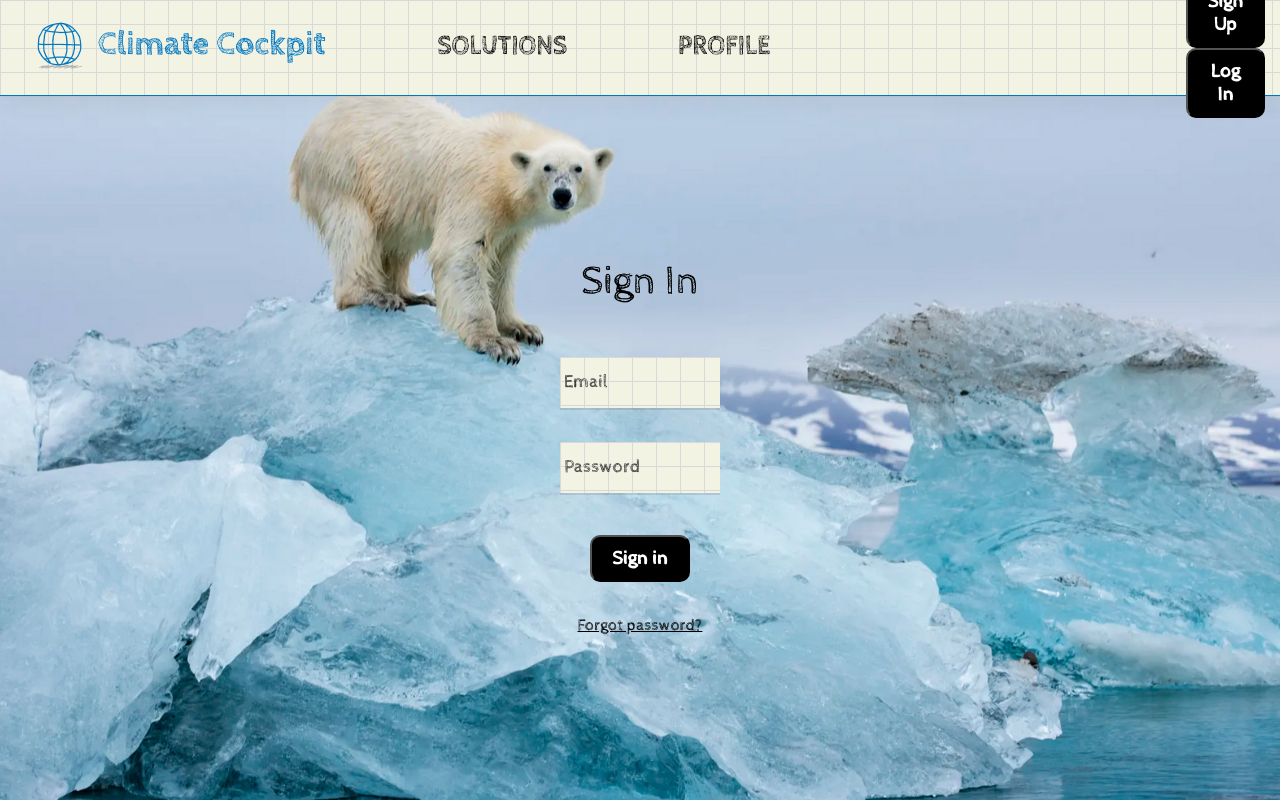
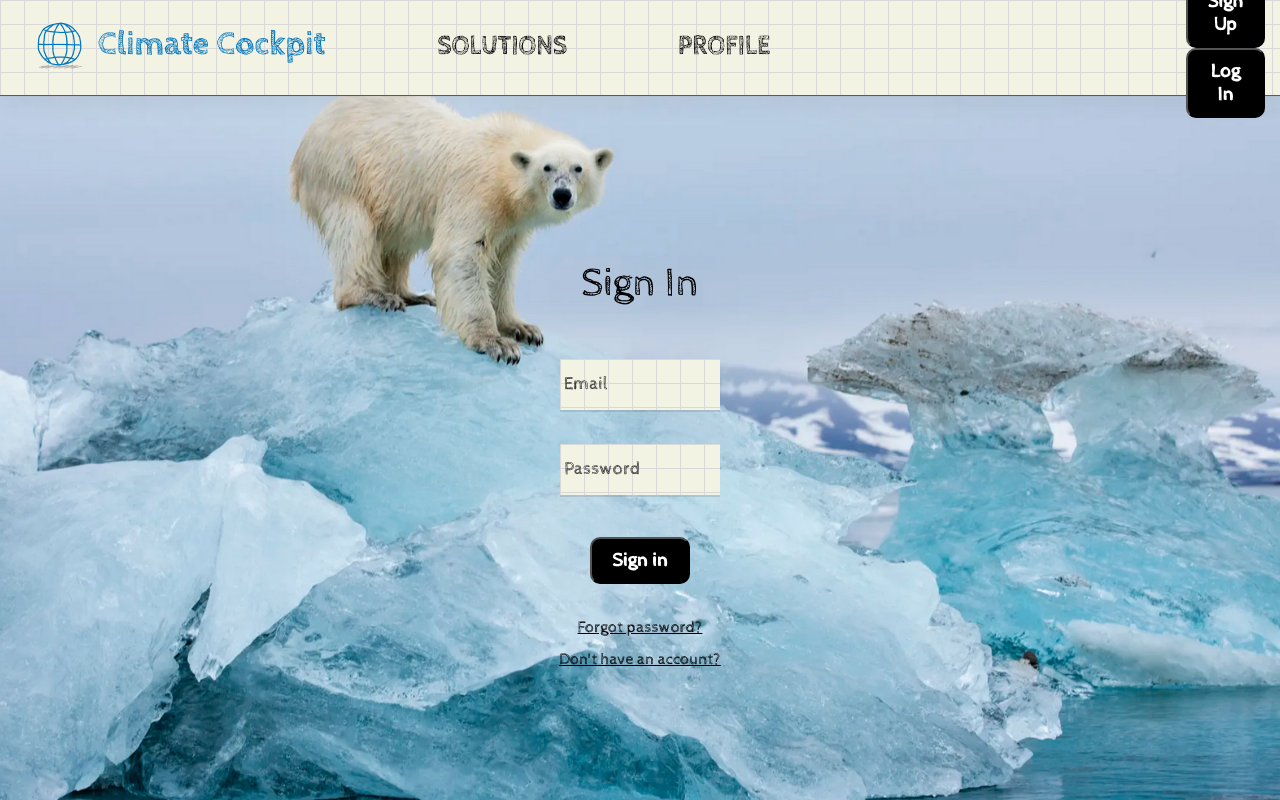
Before and after one commit to ChingT/Climate-Cockpit, a React (Vite) app in the folder frontend/: page /signin in a window 1280 px wide. Built offline with nearby package versions, Linux system fonts and the light colour scheme; what javascript-time-ago would draw is missing.

Commit message:
Don't have an account button was added to the signin page

```diff
--- a/frontend/src/components/AuthComp/SignInSection.jsx
+++ b/frontend/src/components/AuthComp/SignInSection.jsx
@@ -3,6 +3,7 @@ import { useNavigate } from "react-router-dom";
 import { loginUser } from "../../store/slices/loggedInUser.js";
 import { useDispatch } from "react-redux";
 import {
+  AlreadyHaveAnAccountNavLink,
   AuthForm,
   AuthFormContainer,
   ErrorMessage,
@@ -75,6 +76,7 @@ function SignInSection() {
             </ButtonsStyle>
           </div>
           <ResetNavLink to="/password-reset/">Forgot password?</ResetNavLink>
+            <AlreadyHaveAnAccountNavLink to="/signup/">Don't have an account?</AlreadyHaveAnAccountNavLink>
         </AuthForm>
       </AuthFormContainer>
     </>
--- a/frontend/src/components/AuthComp/SignUpSection.jsx
+++ b/frontend/src/components/AuthComp/SignUpSection.jsx
@@ -53,7 +53,7 @@ function SignUpSection() {
               Sign up
             </ButtonsStyle>
           </div>
-          <AlreadyHaveAnAccountNavLink to="/signin/">Already have account?</AlreadyHaveAnAccountNavLink>
+          <AlreadyHaveAnAccountNavLink to="/signin/">Already have an account?</AlreadyHaveAnAccountNavLink>
 
         </AuthForm>
       </AuthFormContainer>
--- a/frontend/src/components/Layout/Layout.style.js
+++ b/frontend/src/components/Layout/Layout.style.js
@@ -142,7 +142,8 @@ export const ErrorMessage = styled.p`
 
 export const ResetNavLink = styled(NavLink)`
   text-decoration: underline;
-  line-height: 5.5rem;
+  line-height: 3rem;
+  margin-top: 1.2rem;
 
   &:hover {
     text-decoration-color: ${(props) => props.theme.ResetPasswordColors.color};
--- a/frontend/src/components/Navigation/Navigation.style.js
+++ b/frontend/src/components/Navigation/Navigation.style.js
@@ -100,14 +100,6 @@ export const ProfileWrapper = styled(Link)`
     height: 20px;
     width: 91px;
     margin-right: 19rem;
-  }
-`;
-
-export const SocialWrapper = styled(Link)`
-  img {
-    height: 20px;
-    width: 79px;
-    margin-right: 3.7rem;
   }
 `;
 
```
